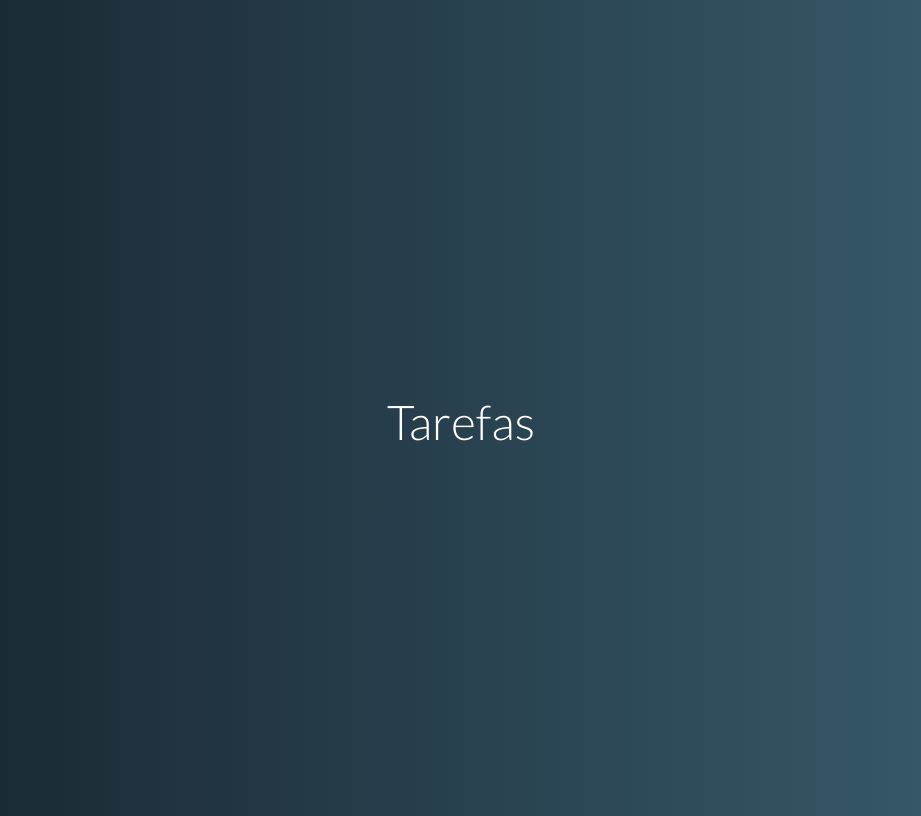
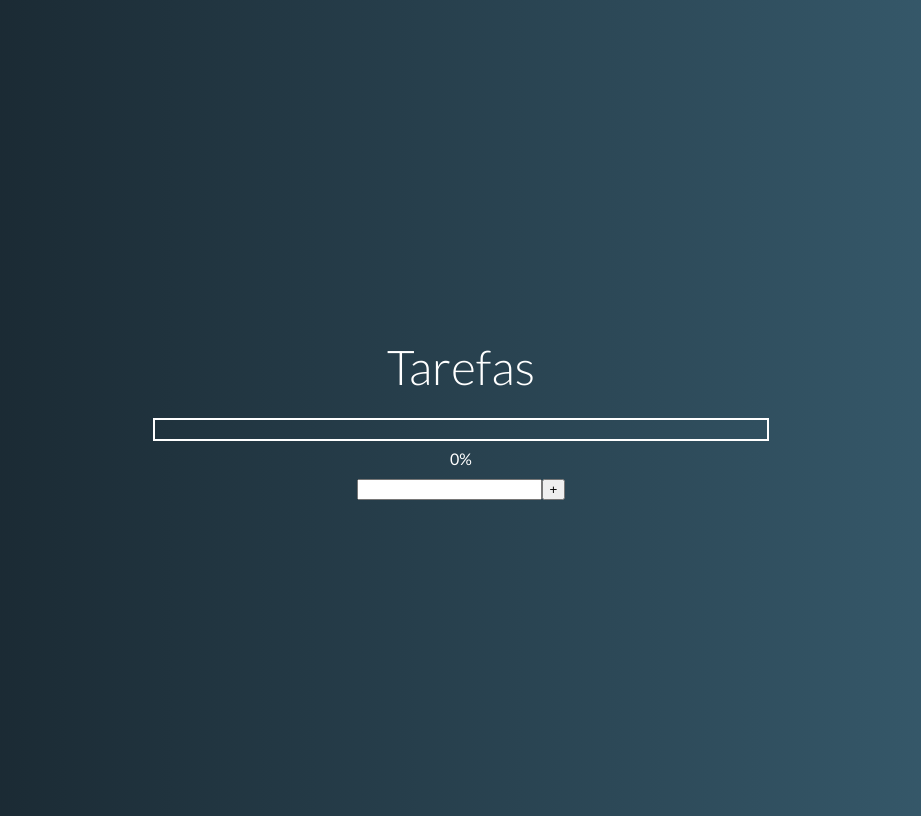
Before and after one commit to ViniciusTBednascki/CursoVuejs, a Vue app in the folder projeto02-Tarefas/tarefas/: page / in a window 1280 px wide. Shown: the whole page, without its empty margins (179-1100 px from the left). Built offline with nearby package versions, Linux system fonts and the light colour scheme.

Commit message:
ideia inicial

```diff
--- a/projeto02-Tarefas/tarefas/src/App.vue
+++ b/projeto02-Tarefas/tarefas/src/App.vue
@@ -1,12 +1,41 @@
 <template>
 	<div id="app">
 		<h1>Tarefas</h1>
+		<complete-bar :total="todo.length" :done="done"/>
+		<create-task @newTaskAdded="addNewTask($event)"/>
+		<task-list :taskList="todo" @statusChanged="changeStatus($event)"/>
 	</div>
 </template>
 
 <script>
+import CreateTask from '@/components/createTask.vue'
+import TaskList from '@/components/taskList.vue'
+import CompleteBar from '@/components/completeBar.vue'
+
 export default {
-
+	components : {CreateTask, TaskList, CompleteBar},
+	data() {
+		return{
+            todo: [],
+			done: 0
+		}
+	},
+	methods: {
+		addNewTask(newTask) {
+			const contain = this.todo.indexOf(newTask) !== -1
+			if(!contain) {
+				this.todo.push({name: newTask, status: 'todo'})
+			}
+		},
+		changeStatus(index) {
+			this.todo[index].status = this.todo[index].status === 'todo' ? 'done' : 'todo'
+			if(this.todo[index].status === 'done') {
+				this.done += 1
+			}else {
+				this.done -= 1
+			}
+		}
+	}
 }
 </script>
 
--- /dev/null
+++ b/projeto02-Tarefas/tarefas/src/components/completeBar.vue
@@ -0,0 +1,49 @@
+<template>
+    <div class="completeBar">
+        <div class="bar">
+            <div class="complete" :style="{width: percentual+'%'}"></div>
+        </div>
+        <span>{{percentual}}%</span>
+    </div>
+</template>
+
+<script>
+export default {
+    props: {
+        total: Number,
+        done: Number
+    },
+    computed: {
+        percentual: function() {
+            return this.total === 0 ? 0 : Math.round((this.done/this.total)*100)
+        }
+    }
+}
+</script>
+
+<style scoped>
+    .completeBar {
+        display: flex;
+        flex-direction: column;
+        align-content: center;
+        width: 50%;
+        margin: 10px 0;
+    }
+
+    .completeBar span {
+        text-align: center;
+    }
+
+    .bar {
+        height: 1.2rem;
+        margin: 0.5rem;
+        border: 2px solid #FFF;
+    }
+
+    .bar .complete {
+        display: flex;
+        justify-content: center;
+        height: 100%;
+        background-color: darkgreen;
+    }
+</style>
--- /dev/null
+++ b/projeto02-Tarefas/tarefas/src/components/createTask.vue
@@ -0,0 +1,26 @@
+<template>
+    <div class="taskInput">
+        <input type="text" v-model="newTask">
+        <button @click="addNewTask()">+</button>
+    </div>
+</template>
+
+<script>
+export default {
+    data() {
+        return {
+            newTask: null
+        }
+    },
+    methods: {
+        addNewTask() {
+            this.$emit('newTaskAdded', this.newTask)
+            this.newTask = null
+        }
+    }
+}
+</script>
+
+<style scoped>
+
+</style>
--- /dev/null
+++ b/projeto02-Tarefas/tarefas/src/components/taskList.vue
@@ -0,0 +1,35 @@
+<template>
+    <ul class="taskList">
+        <template v-for="task in taskList">
+            <button :key="task.name" @click="chageTaskStatus(task)">{{task.name}}</button>
+        </template>
+    </ul>
+</template>
+
+<script>
+export default {
+    props: {
+        taskList: Array
+    },
+    methods: {
+        chageTaskStatus(task) {
+            const index = this.taskList.indexOf(task)
+            this.$emit('statusChanged', index)
+        }
+    }
+}
+</script>
+
+<style scoped>
+    ul {
+        list-style: none;
+        margin: 5px 0;
+        padding: 0;
+        text-align: center;
+    }
+
+    li {
+        margin: 2px 0;
+        padding: 2px;
+    }
+</style>
```
